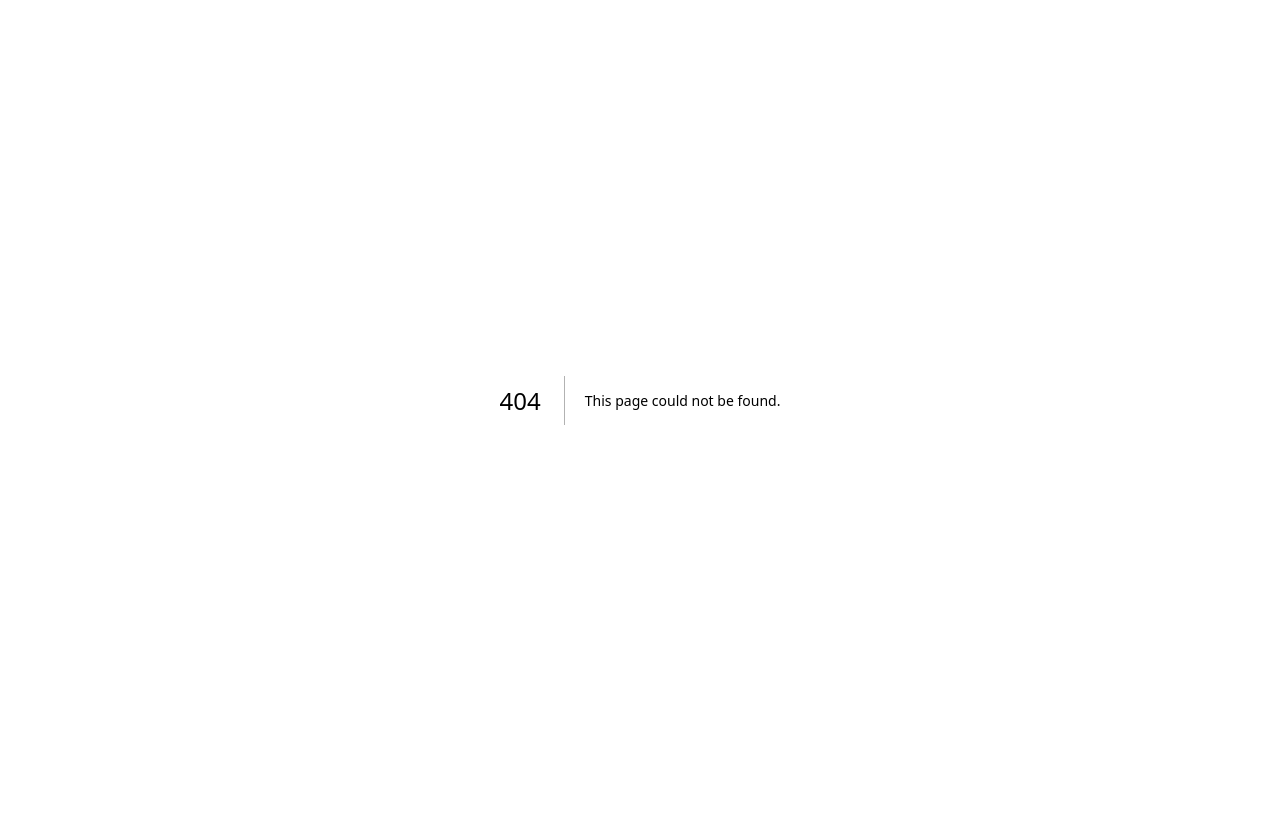
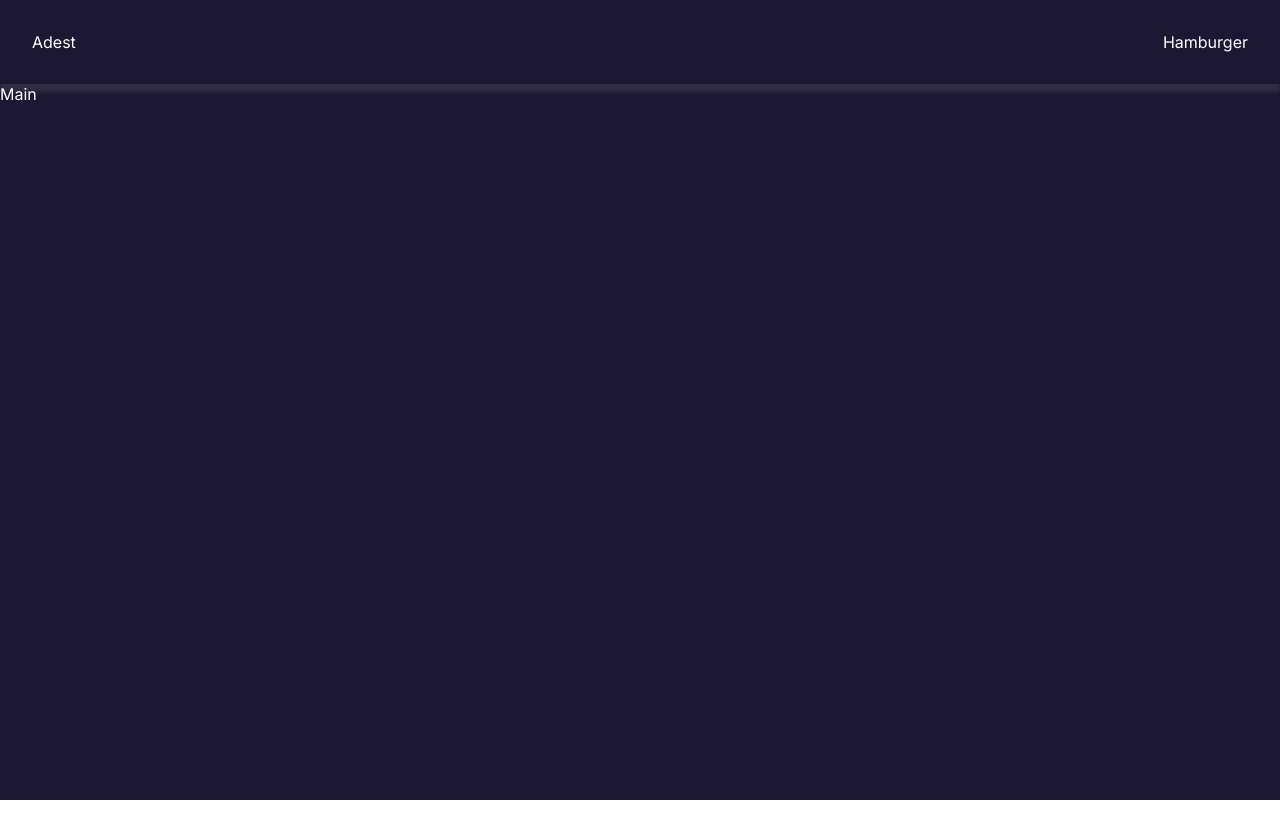
Before and after one commit to AmanApT/adest, a Next.js app: page /convert in a window 1280 px wide. Before the commit this address had no page. Shown: the top 838 px of the page. Before the commit the page ends 800 px from the top, so only its background shows below. Built offline with nearby package versions, Linux system fonts and the light colour scheme.

Commit message:
Added new route

```diff
--- /dev/null
+++ b/app/convert/convert.css
@@ -0,0 +1,4 @@
+.convert-page {
+  background-color: var(--primary-bg);
+  height: 100vh;
+}
--- /dev/null
+++ b/app/convert/page.tsx
@@ -0,0 +1,14 @@
+import Nav from "@/components/converterpage/Nav";
+import "@/app/convert/convert.css";
+import Main from "@/components/converterpage/Main";
+
+const Converter = () => {
+  return (
+    <div className="convert-page">
+      <Nav />
+      <Main />
+    </div>
+  );
+};
+
+export default Converter;
--- a/app/globals.css
+++ b/app/globals.css
@@ -1,18 +1,18 @@
-*{
-  margin:0;
+* {
+  margin: 0;
   padding: 0;
   box-sizing: border-box;
 }
 
-:root{
-  --primary-bg: #1C1833;
-  --stroke: #55DCAB;
-  --subText-color : #A9A9A9;
+:root {
+  --primary-bg: #1c1833;
+  --stroke: #55dcab;
+  --subText-color: #a9a9a9;
   --text-color: #fff;
-  --jasmine-bg: #A839EE;
+  --jasmine-bg: #a839ee;
 }
 
-.landing-page{
+.landing-page {
   background-color: var(--primary-bg);
-  height: 100vh;
+  /* height: 100vh; */
 }
--- /dev/null
+++ b/components/converterpage/Main.css
@@ -0,0 +1,4 @@
+.convert-main {
+  height: 100vh;
+  color: var(--text-color);
+}
--- /dev/null
+++ b/components/converterpage/Main.tsx
@@ -0,0 +1,7 @@
+import "@/components/converterpage/Main.css";
+
+const Main = () => {
+  return <div className="convert-main">Main</div>;
+};
+
+export default Main;
--- /dev/null
+++ b/components/converterpage/Nav.css
@@ -0,0 +1,8 @@
+.convert-nav {
+  padding: 2rem;
+  background-color: var(--primary-bg);
+  color: var(--text-color);
+  box-shadow: 0px 8px 4px 0px rgba(113, 112, 118, 0.25);
+  display: flex;
+  justify-content: space-between;
+}
--- /dev/null
+++ b/components/converterpage/Nav.tsx
@@ -0,0 +1,12 @@
+import "@/components/converterpage/Nav.css";
+
+const Nav = () => {
+  return (
+    <nav className="convert-nav">
+      <div>Adest</div>
+      <div>Hamburger</div>
+    </nav>
+  );
+};
+
+export default Nav;
```
Also changed, not shown: components/landingpage/Hero.css (+10 -2 lines).
